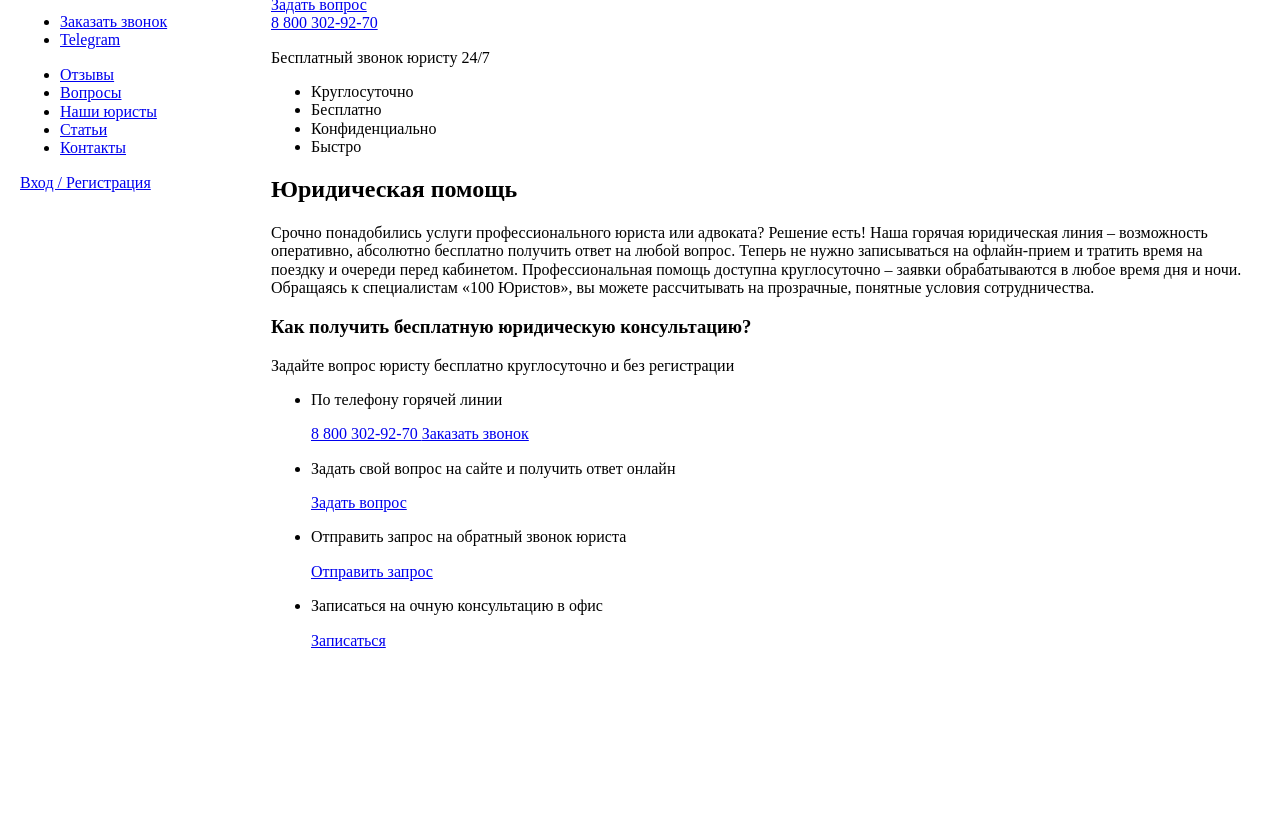
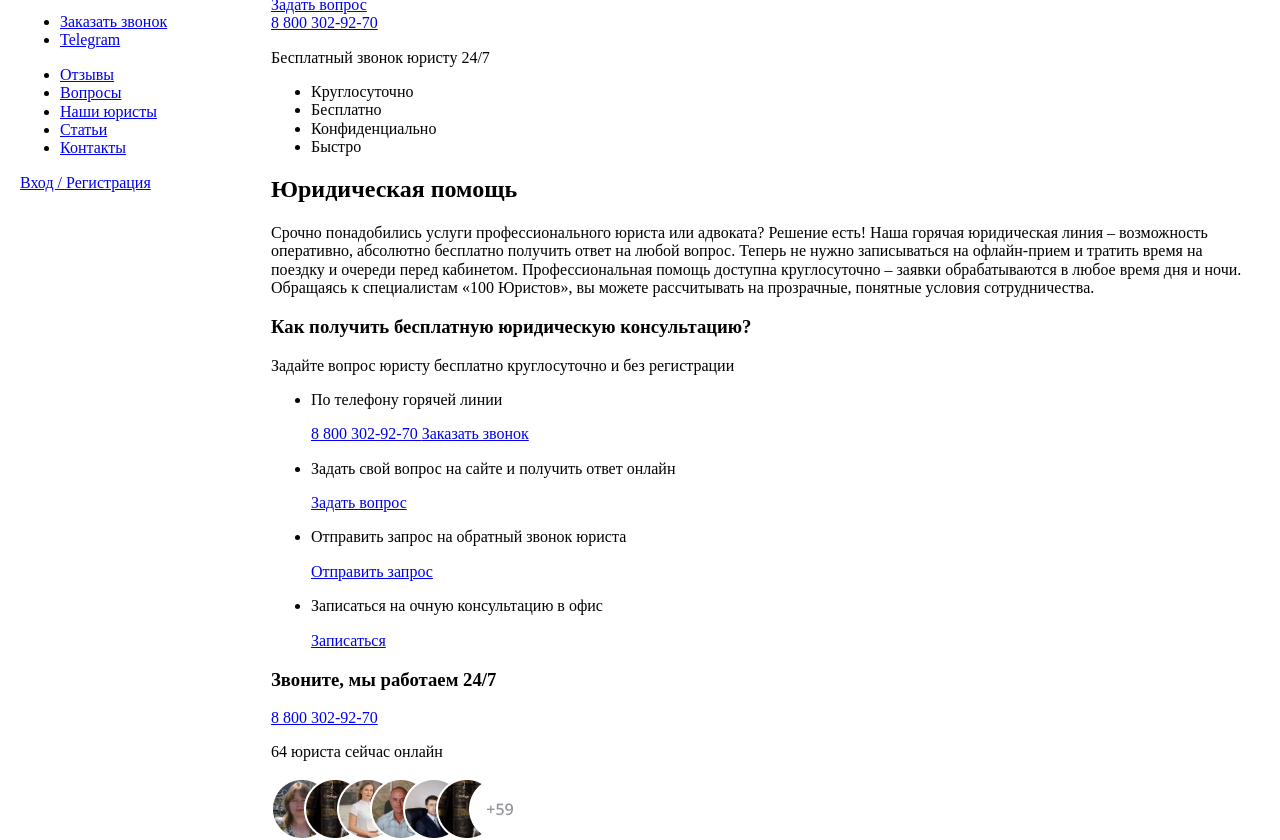
Before and after one commit to Dilmurod-Jumanazaov/lawyer-team, a plain HTML site: page index.html in a window 1280 px wide. Shown: the part 155-995 px from the top of the page. Before the commit the page ends 805 px from the top, so only its background shows below. Drawn offline with Linux system fonts and the light colour scheme.

Commit message:
Add site article structure

```diff
--- a/index.html
+++ b/index.html
@@ -191,6 +191,26 @@
       </div>
     </section>
     <!-- help section end -->
+    <!-- site article started -->
+    <article class="site-article">
+      <div class="container">
+        <div class="site-article__title-box">
+          <h3 class="site-article__title">
+            Звоните, мы работаем 24/7
+          </h3>
+          <a class="site-article__phone-num" href="tel:88003029270">
+            8 800 302-92-70
+          </a>
+        </div>
+        <div class="site-article__img-wrap">
+          <p class="site-article__desc">
+            64 юриста сейчас онлайн
+          </p>
+          <img class="site-article__img" src="/images/peoples.png" alt="Inside the circle are pictures of people online">
+        </div>
+      </div>
+    </article>
+    <!-- site article end -->
   </main>
   <!-- site main end -->
   <!-- site footer started -->
```
